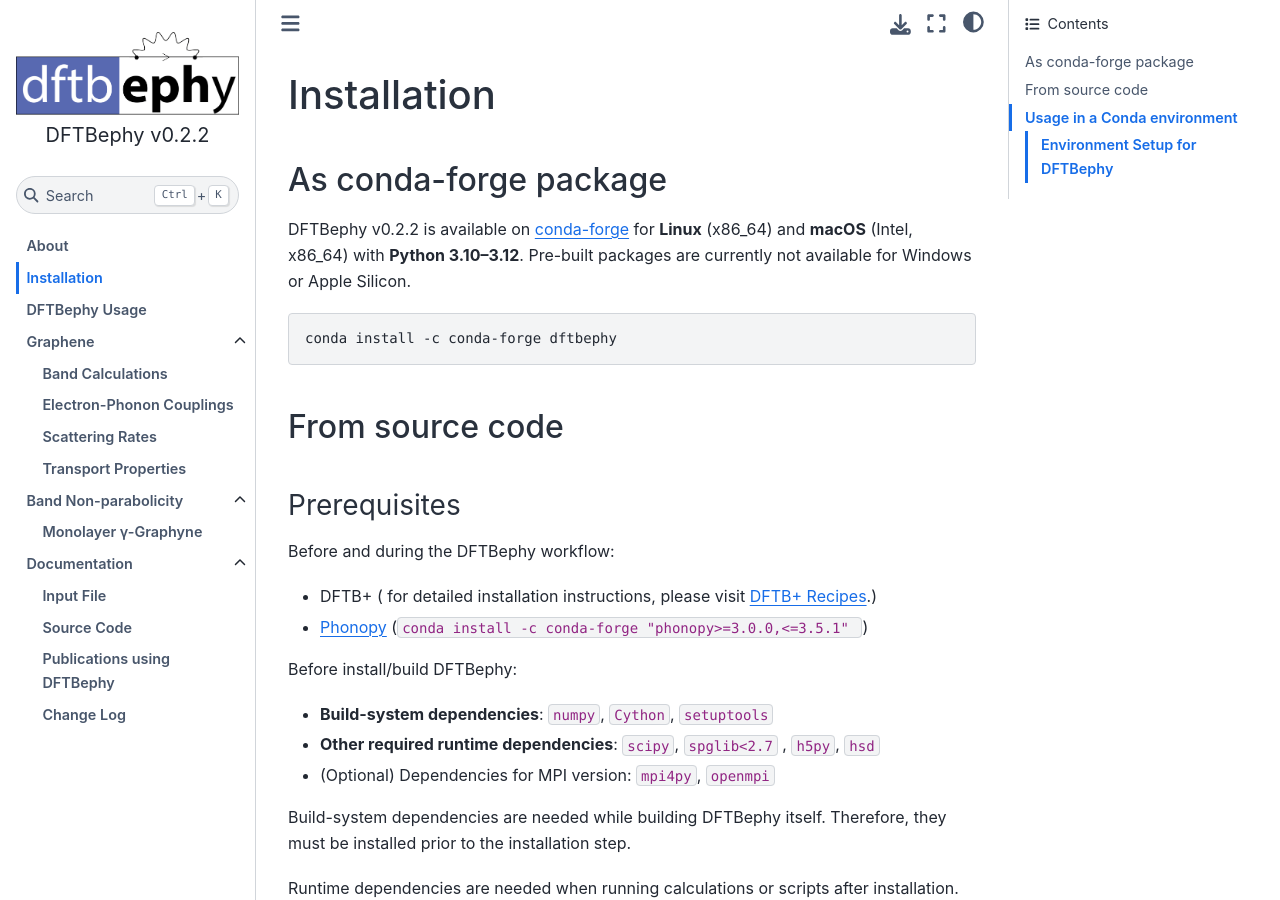
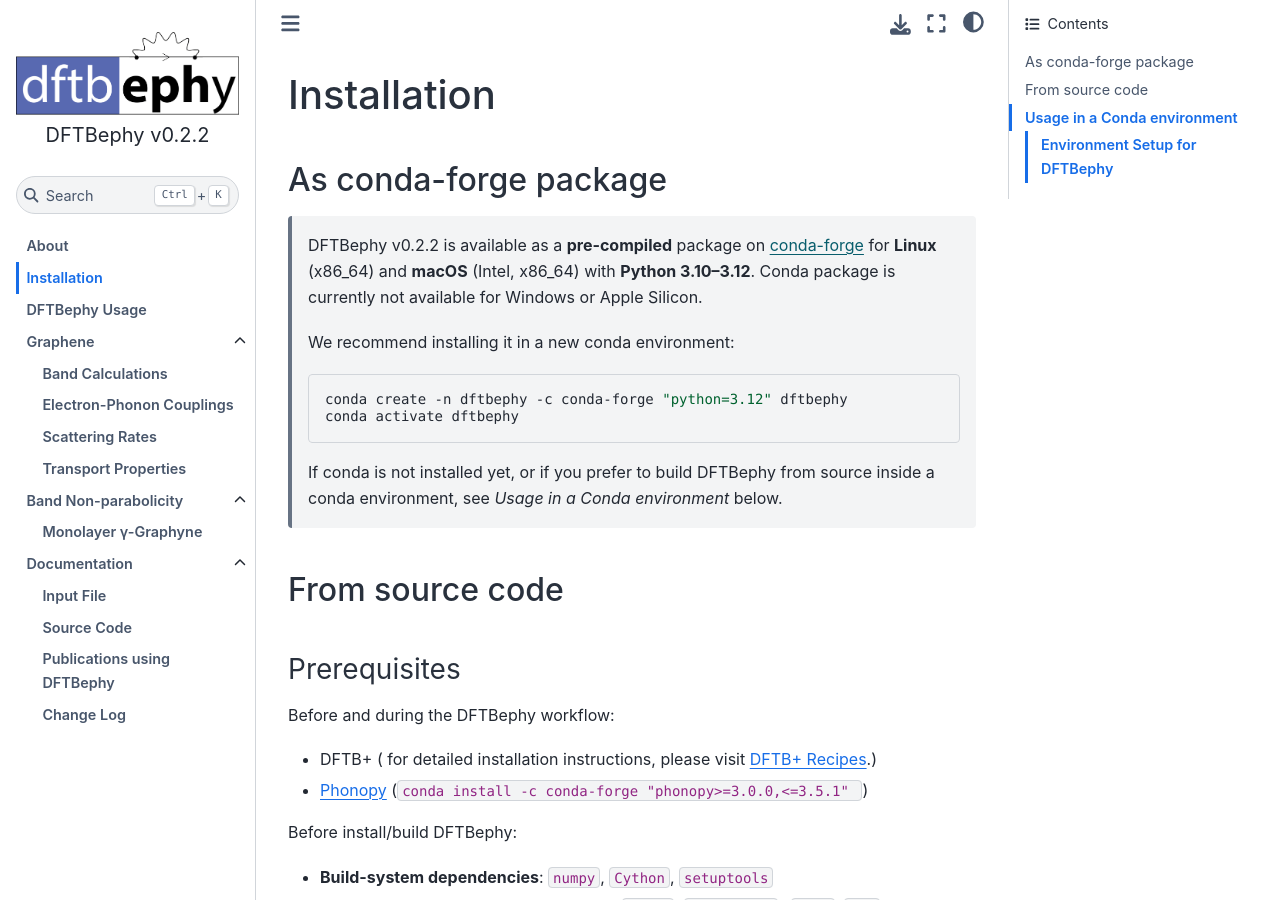
Before and after one commit to CoMeT4MatSci/dftbephy, a Jupyter Book: the page built from wiki/docs/main/installation.md, in a window 1280 px wide and 900 px high. Built offline with Jupyter Book 1.0.4 settings and Sphinx 7.4.7 and the Sphinx Book theme 1.1.4, drawn with Linux system fonts in a browser that asks for light colours.

Commit message:
Update conda-forge installation guide

````diff
--- a/wiki/docs/main/installation.md
+++ b/wiki/docs/main/installation.md
@@ -2,11 +2,15 @@
 
 ## As conda-forge package
 
-DFTBephy v0.2.2 is available on [conda-forge](https://anaconda.org/conda-forge/dftbephy) for **Linux** (x86_64) and **macOS** (Intel, x86_64) with **Python 3.10–3.12**. Pre-built packages are currently not available for Windows or Apple Silicon.
+> DFTBephy v0.2.2 is available as a **pre-compiled** package on [conda-forge](https://anaconda.org/conda-forge/dftbephy) for **Linux** (x86_64) and **macOS** (Intel, x86_64) with **Python 3.10–3.12**. Conda package is currently not available for Windows or Apple Silicon.
+>
+> We recommend installing it in a new conda environment:
+> ```bash
+> conda create -n dftbephy -c conda-forge "python=3.12" dftbephy
+> conda activate dftbephy
+> ```
+> If conda is not installed yet, or if you prefer to build DFTBephy from source inside a conda environment, see *Usage in a Conda environment* below.
 
-```bash
-conda install -c conda-forge dftbephy
-```
 
 
 ## From source code
````
